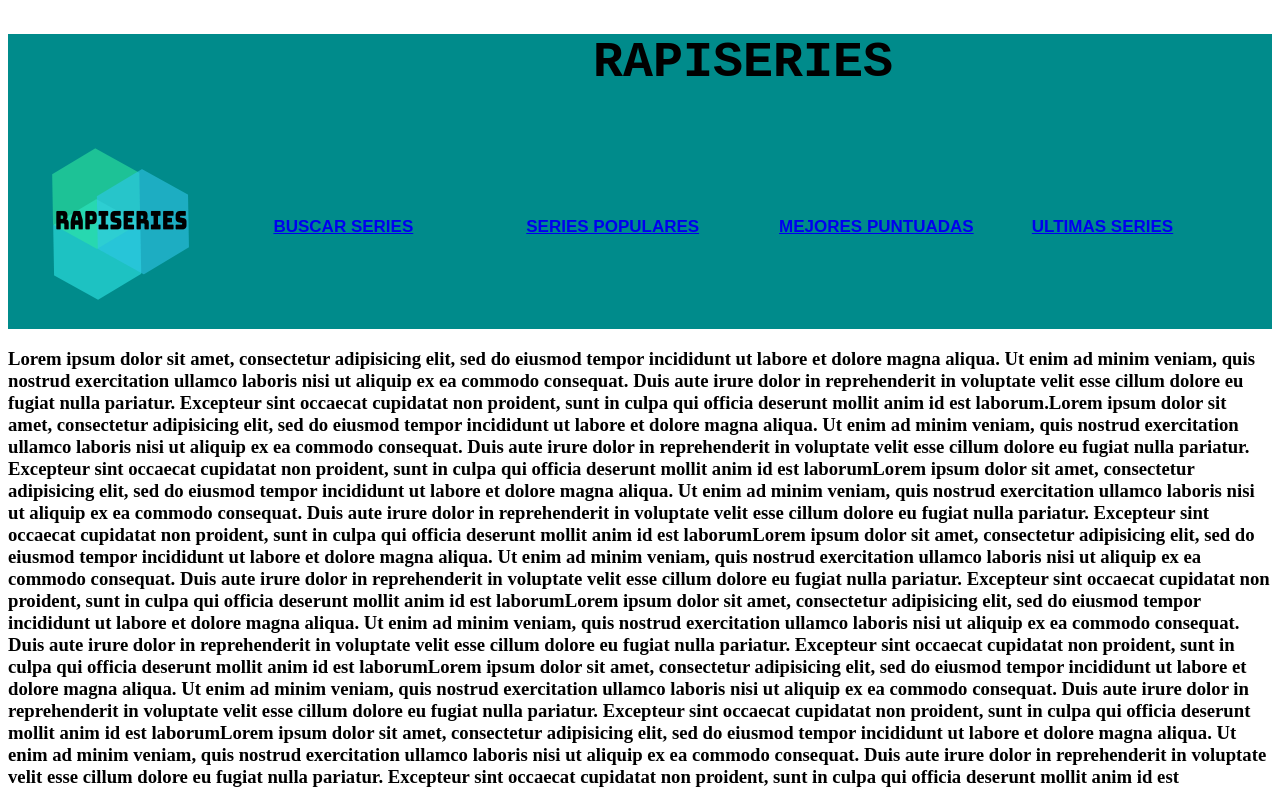
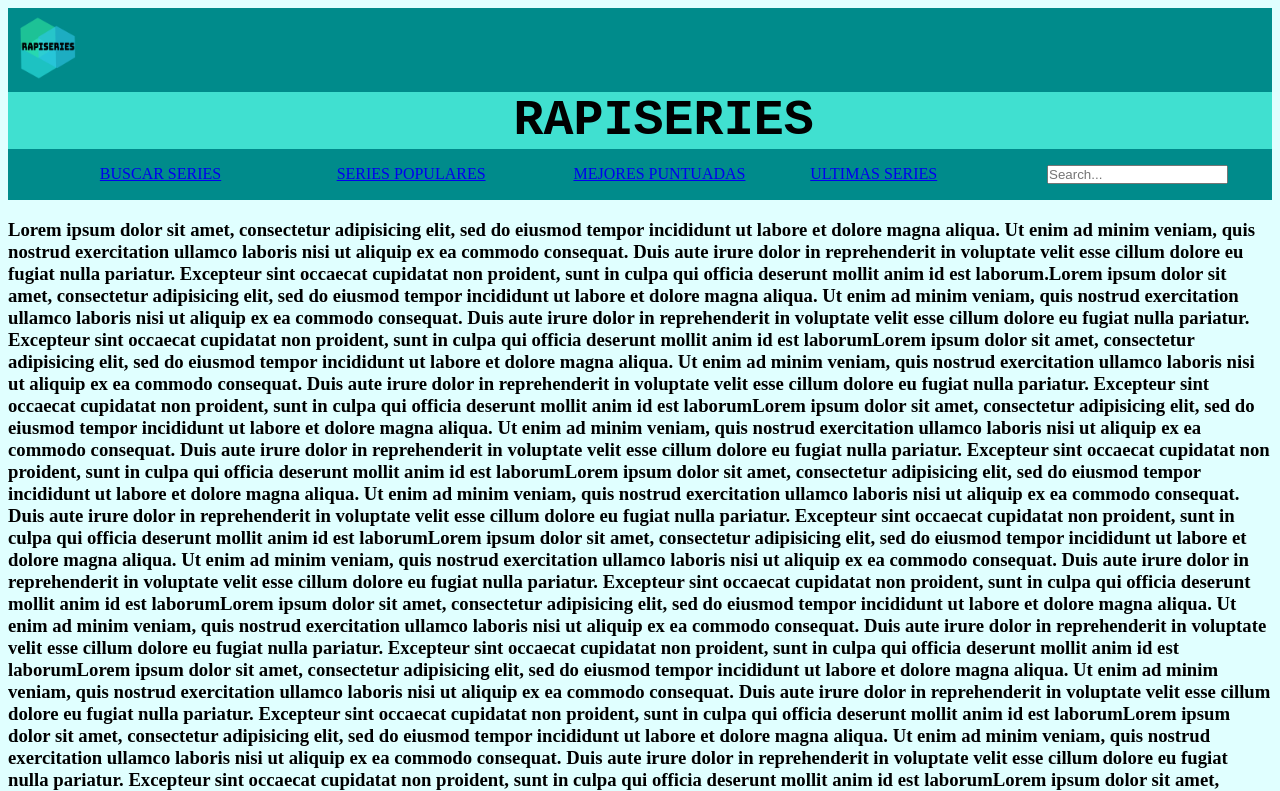
Before and after one commit to iestivill/PROYECTODH, a plain HTML site: page pagina1.html in a window 1280 px wide. Shown: the top 791 px of the page. Drawn offline with Linux system fonts and the light colour scheme; no server answers.

Commit message:
Pagina 1 medio organizada
paddings, widths, navs y divs del header

```diff
--- a/pagina1.css
+++ b/pagina1.css
@@ -2,6 +2,43 @@
 padding: 0;
 box-sizing: border-box;}
 /* Header 1 */
+
+body {
+    background-color: #E0FFFF;
+}
+
+nav.main-nav {
+display: flex;
+flex-wrap: wrap;
+justify-content: space-between;
+}
+
+.logosolo img {
+  width:40%;
+}
+
+.titulotabs {
+  width: 100%;
+  margin: 0 auto;
+}
+
+.titulo h1 {
+  background-color: #40E0D0;
+  padding-left: 40%;
+  margin: 0 auto;
+}
+.tabs ul {
+  display: flex;
+  flex-wrap: wrap;
+  justify-content: space-around;
+  list-style-type: none;
+  width: 100%;
+  padding-left: 80px;
+}
+
+.tabs ul li {
+  width:18%;
+}
 
 header{
 background-color: #008B8B;
@@ -15,20 +52,12 @@ margin-left: 585px;
 color: #000000;
 }
 
-header.main-header ul {
-  font-style: normal;
-  font-size: 17px;
-  font-family: sans-serif;
-  font-weight: 600;
-  list-style-type: none;
-  display: flex;
-  flex-wrap: wrap;
-  justify-content: space-between;
+
+/* Fin Header 1 */
+
+/* Footer */
+footer img{
+
 }
 
-header.main-header ul li {
-width: 18%;
-margin:auto;
-}
-
-/* Fin Header 1 */
+/* Fin Footer */
--- a/pagina1.html
+++ b/pagina1.html
@@ -11,14 +11,27 @@
   <body>
 
     <header class="main-header">
-        <h1>RAPISERIES</h1>
-        <ul>
-          <li><img src="RAPI.png" alt="logotipo" class="logorapipelis"></li>
+<nav class="main-nav">
+  <div class="logosolo">
+    <img src="RAPI.png" alt="logoRAPI">
+  </div>
+  <div class="titulotabs">
+    <div class="titulo">
+      <h1>RAPISERIES</h1>
+    </div>
+    <div class="tabs">
+      <ul>
           <li><a href=" https://developers.themoviedb.org/3/tv/get-popular-tv-shows">BUSCAR SERIES</a></li>
           <li><a href=" https://developers.themoviedb.org/3/tv/get-popular-tv-shows">SERIES POPULARES</a></li>
           <li><a href="https://developers.themoviedb.org/3/tv/get-top-rated-tv">MEJORES PUNTUADAS</a></li>
           <li><a href=" https://developers.themoviedb.org/3/tv/get-tv-airing-today">ULTIMAS SERIES</a></li>
-        </ul>
+          <li><div class="navegacion"><input type="text" name="" placeholder="Search...">  </div></li>
+      </ul>
+    </div>
+
+  </div>
+</nav>
+
     </header>
 
 
```
